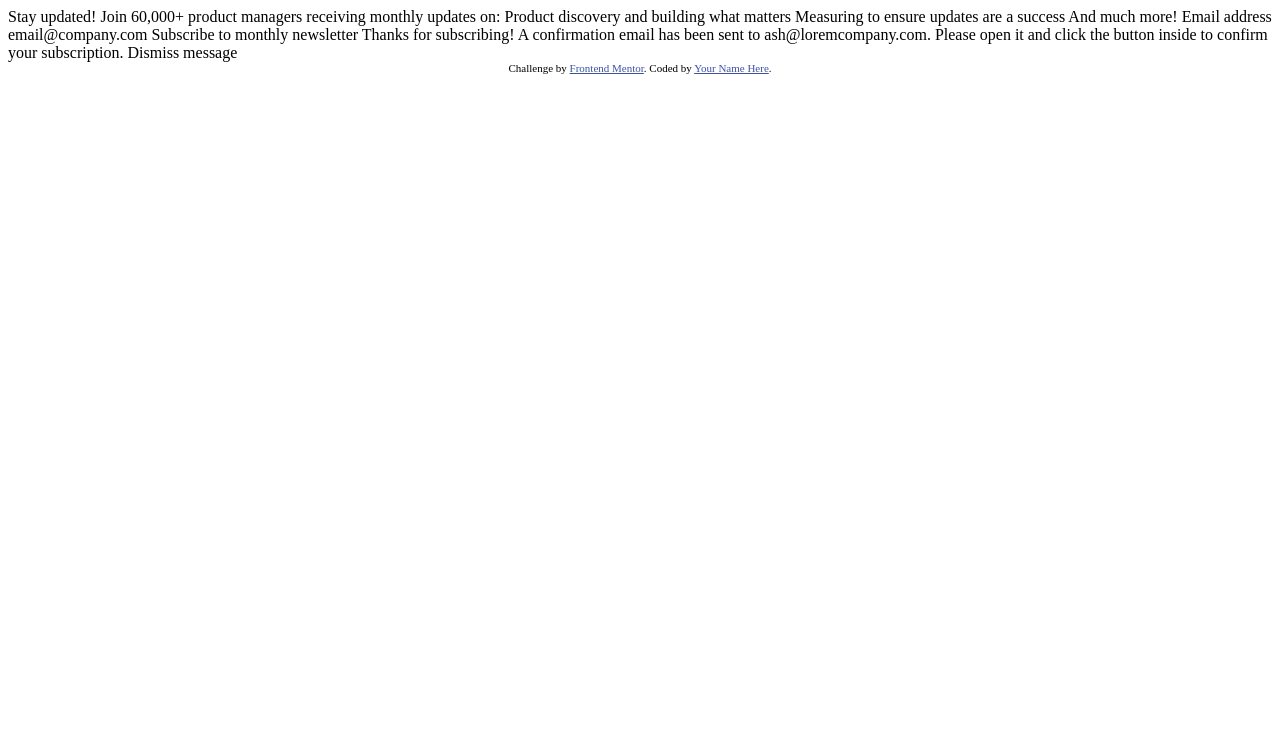
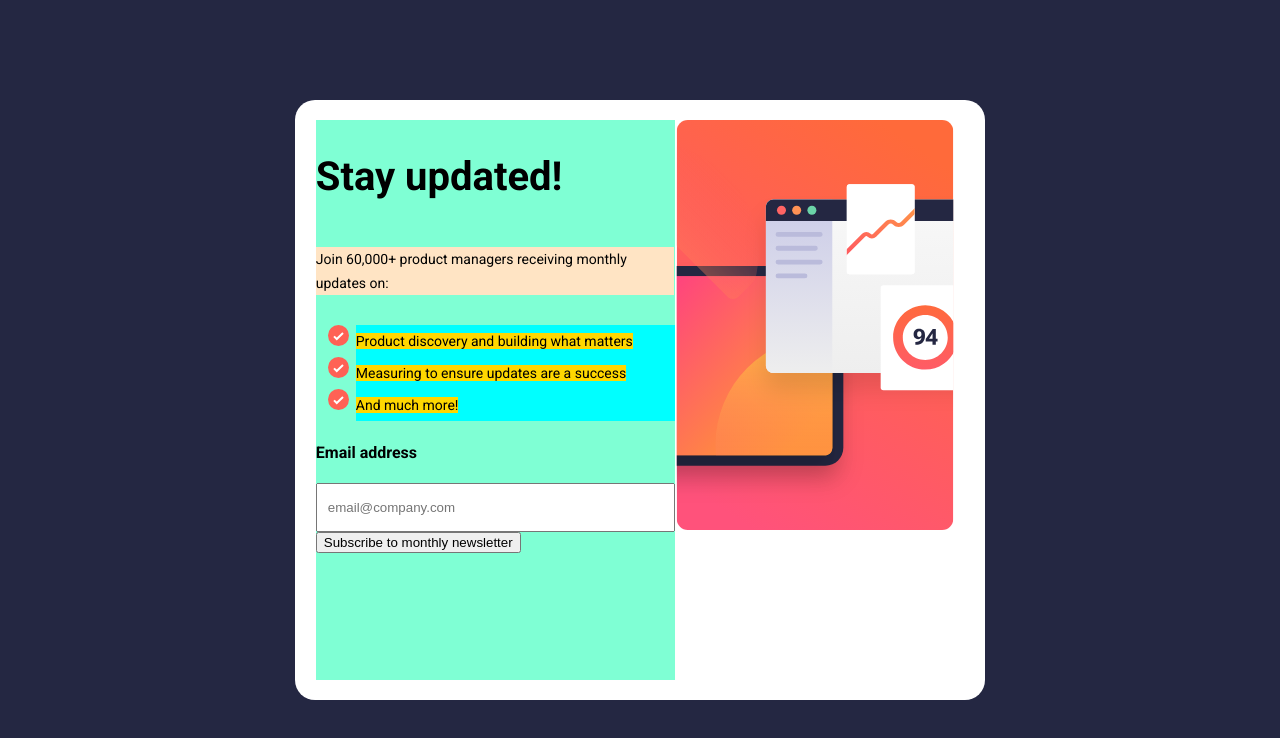
Before and after one commit to saicharan293/FrontendMentorIO, a plain HTML site: page newsletter-sign-up-with-success-message-main/index.html in a window 1280 px wide. Drawn offline with Linux system fonts and the light colour scheme.

Commit message:
startedNewsLetter

```diff
--- a/newsletter-sign-up-with-success-message-main/index.html
+++ b/newsletter-sign-up-with-success-message-main/index.html
@@ -1,52 +1,68 @@
 <!DOCTYPE html>
 <html lang="en">
   <head>
-  <meta charset="UTF-8">
-  <meta name="viewport" content="width=device-width, initial-scale=1.0"> <!-- displays site properly based on user's device -->
+    <meta charset="UTF-8" />
+    <meta name="viewport" content="width=device-width, initial-scale=1.0" />
+    <!-- displays site properly based on user's device -->
 
-  <link rel="icon" type="image/png" sizes="32x32" href="./assets/images/favicon-32x32.png">
+    <link
+      rel="icon"
+      type="image/png"
+      sizes="32x32"
+      href="./assets/images/favicon-32x32.png"
+    />
+    <link rel="stylesheet" href="style.css" />
 
-  <title>Frontend Mentor | Newsletter sign-up form with success message</title>
-
-  <!-- Feel free to remove these styles or customise in your own stylesheet 👍 -->
-  <style>
-    .attribution { font-size: 11px; text-align: center; }
-    .attribution a { color: hsl(228, 45%, 44%); }
-  </style>
+    <title>
+      Frontend Mentor | Newsletter sign-up form with success message
+    </title>
   </head>
   <body>
+    <!-- Sign-up form start -->
+    <div class="container">
+      <div class="left">
+        <h2>Stay updated!</h2>
+        <p class="para">
+          Join 60,000+ product managers receiving monthly updates on:
+        </p>
+        <ul>
+          <li><span>Product discovery and building what matters</span></li>
+          <li><span>Measuring to ensure updates are a success</span></li>
+          <li><span>And much more!</span></li>
+        </ul>
+        <h4>Email address</h4>
+        <input type="text" placeholder="email@company.com" />
+        <button id="btn">Subscribe to monthly newsletter</button>
+      </div>
+      <div class="right">
+        <img src="/assets/images/illustration-sign-up-desktop.svg" alt="" />
+      </div>
+    </div>
+  </body>
+</html>
 
-  <!-- Sign-up form start -->
+<!-- Stay updated! -->
 
-  Stay updated!
+<!-- Join 60,000+ product managers receiving monthly updates on: -->
 
-  Join 60,000+ product managers receiving monthly updates on:
+<!-- Product discovery and building what matters
+  Measuring to ensure updates are a success
+  And much more! -->
 
-  Product discovery and building what matters
-  Measuring to ensure updates are a success
-  And much more!
-
-  Email address
+<!-- Email address
   email@company.com
 
-  Subscribe to monthly newsletter
+  Subscribe to monthly newsletter -->
 
 <!-- Sign-up form end -->
 
 <!-- Success message start -->
 
-  Thanks for subscribing!
+<!-- Thanks for subscribing!
 
   A confirmation email has been sent to ash@loremcompany.com.
   Please open it and click the button inside to confirm your subscription.
 
-  Dismiss message
+  Dismiss message -->
 
 <!-- Success message end -->
-
-  <div class="attribution">
-    Challenge by <a href="https://www.frontendmentor.io?ref=challenge" target="_blank">Frontend Mentor</a>.
-    Coded by <a href="#">Your Name Here</a>.
-  </div>
-</body>
-</html>
--- /dev/null
+++ b/newsletter-sign-up-with-success-message-main/style.css
@@ -0,0 +1,71 @@
+@import url('https://fonts.googleapis.com/css2?family=Roboto:wght@400;700&display=swap');
+
+*{
+    box-sizing: border-box;
+}
+body{
+    font-family: 'Roboto', sans-serif;
+    display: flex;
+    justify-content: center;
+    align-items: center;
+    height: 100vh;
+    margin: 0;
+    background-color: hsl(234, 29%, 20%);
+}
+.container{
+    height: 75vh;
+    overflow: hidden;
+    display: flex;
+    align-items: center;
+    justify-content: center;
+    background-color: hsl(0, 0%, 100%);
+    /* padding: 10px; */
+     border-radius: 20px;
+}
+.left{
+    /* background-color: burlywood; */
+    width: 52%;
+    height: 70vh;
+    background-color: aquamarine;
+}
+.left h2{
+    font-size: 2.5rem;
+}
+.left input{
+    padding: 15px 10px;
+    width: 100%;
+    border-radius: 20px solid black;
+    /* border: none; */
+
+}
+.para{
+    display: inline-block;
+    width: 28vw;
+    font-size: 14px;
+    line-height: 1.5rem;
+    background-color: bisque;
+}
+
+li{
+    list-style: url('/assets/images/icon-list.svg');
+    list-style-position: 20px;
+    line-height: 2rem;
+    background-color: aqua;
+
+}
+li>span{
+    font-family: inherit;
+    background-color: gold;
+    /* padding-bottom: 2rem; */
+    font-size: 14px;
+}
+.right{
+    display: flex;
+    width: 42%;
+    height: 70vh;
+    overflow: hidden;
+}
+.right img {
+    height: 410px;
+    width: 280px;
+}
```
Also changed, not shown: age-calculator-app-main/index.html (+5 -3 lines), age-calculator-app-main/style.css (+4 -4 lines). Lines whose indentation alone changed are shown as unchanged.
